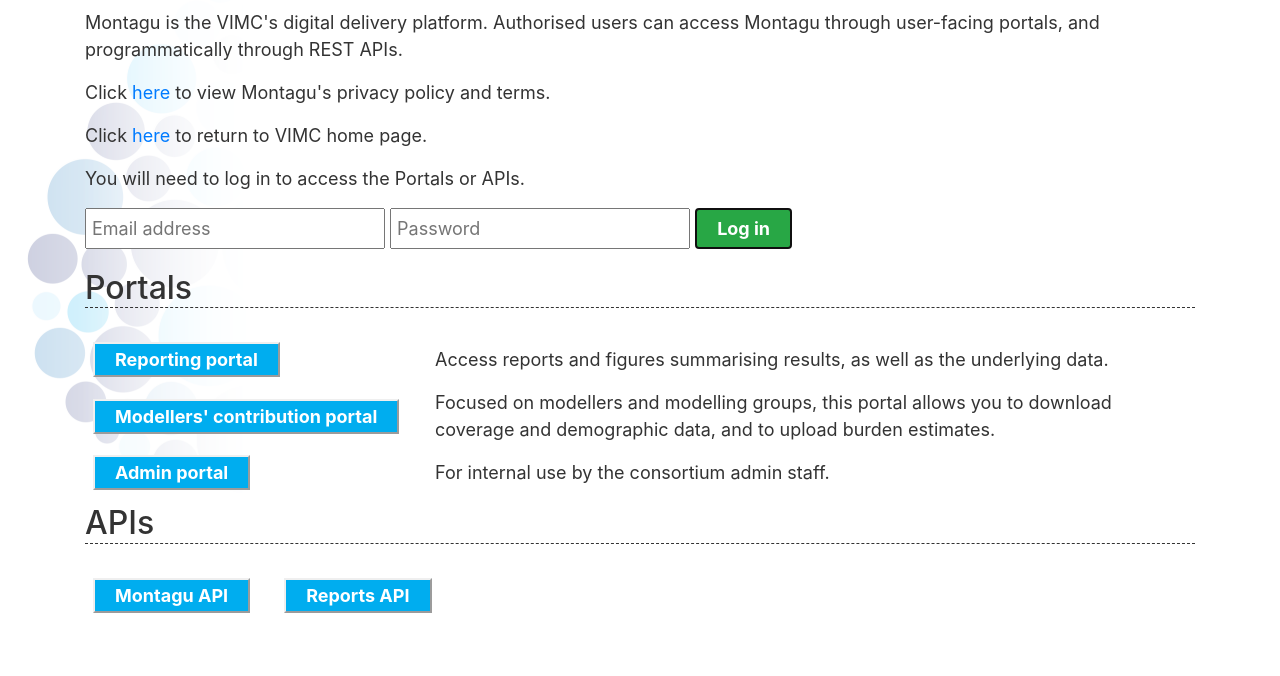
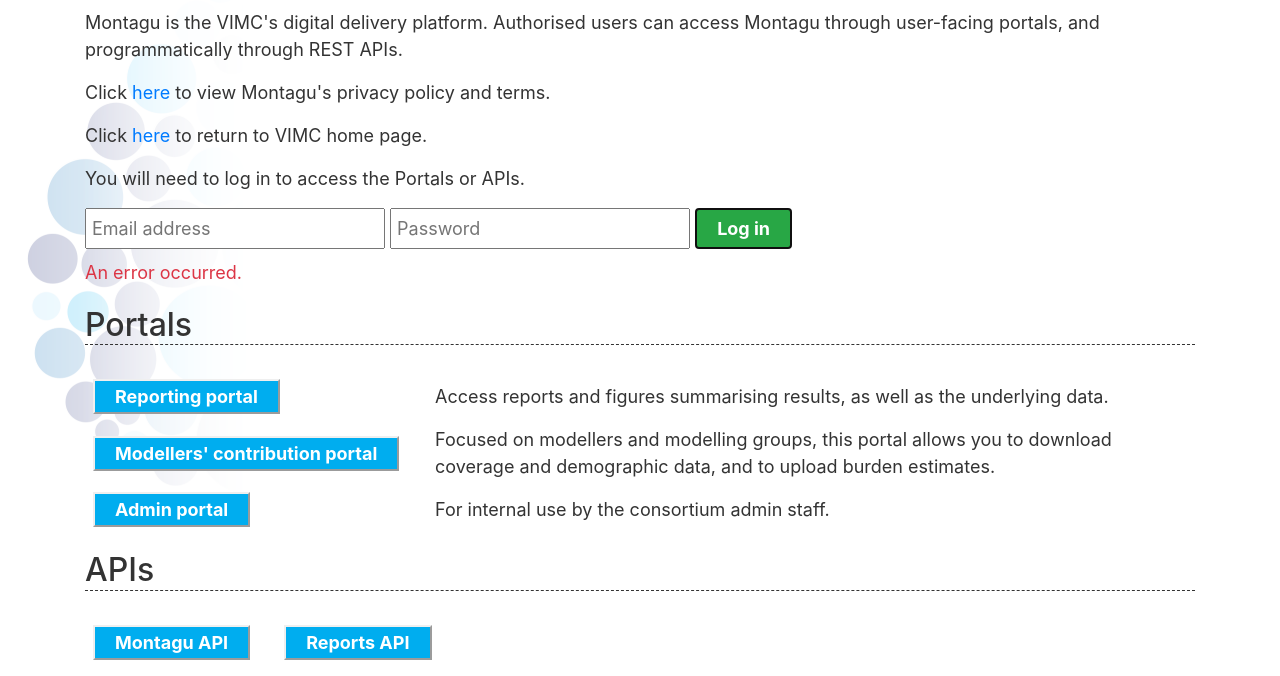
Before and after one commit to vimc/montagu-proxy, a plain HTML site: page index.html in a window 1280 px wide. Both pictures are taken after a click on the button "Log in". Shown: the part 124-800 px from the top of the page. Drawn offline with nearby package versions, Linux system fonts and the light colour scheme; no server answers.

Commit message:
show error message if fail to login

```diff
--- a/resources/index.js
+++ b/resources/index.js
@@ -17,11 +17,12 @@
         else {
             formHtml = `
             <p>You will need to log in to access the Portals or APIs.</p>
-            <div class="fields">
+            <div>
                 <input id="email-input" name="email" placeholder="Email address" type="text" value=""/>
                 <input id="password-input" name="password" placeholder="Password" type="password" value="">
                 <button id="login-button" class="button" type="submit">Log in</button>
-            </div>`
+            </div>
+            <div id="login-error" class="text-danger"></div>`
 
             statusHtml = '';
         }
@@ -59,8 +60,14 @@
         });
     }
 
-    function montaguApiError() {
-        alert("api error");
+    function montaguApiError( jqXHR, textStatus, errorThrown ) {
+        let errorText;
+        if (jqXHR && jqXHR.status === 401) {
+            errorText = "Your email address or password is incorrect.";
+        } else {
+            errorText = "An error occurred.";
+        }
+        $("#login-error").html(errorText);
     }
 
     function montaguLoginSuccess(data) {
--- a/resources/style.css
+++ b/resources/style.css
@@ -28,7 +28,7 @@
 h1 {
     font-size: 24pt;
     margin-bottom: 30px;
-    margin-top: 10px;
+    margin-top: 20px;
     border-bottom: 1px dashed;
 }
 
```
